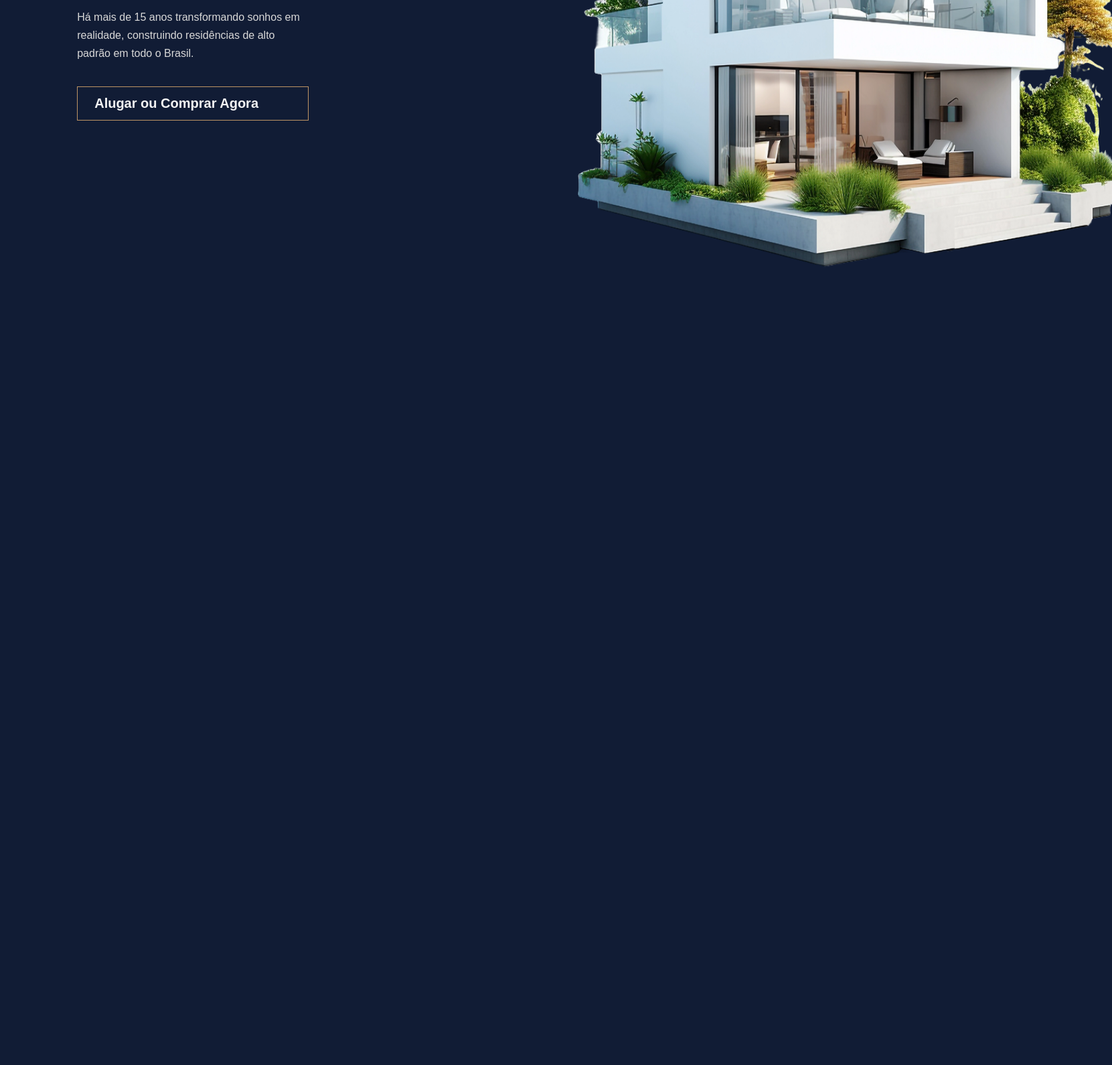
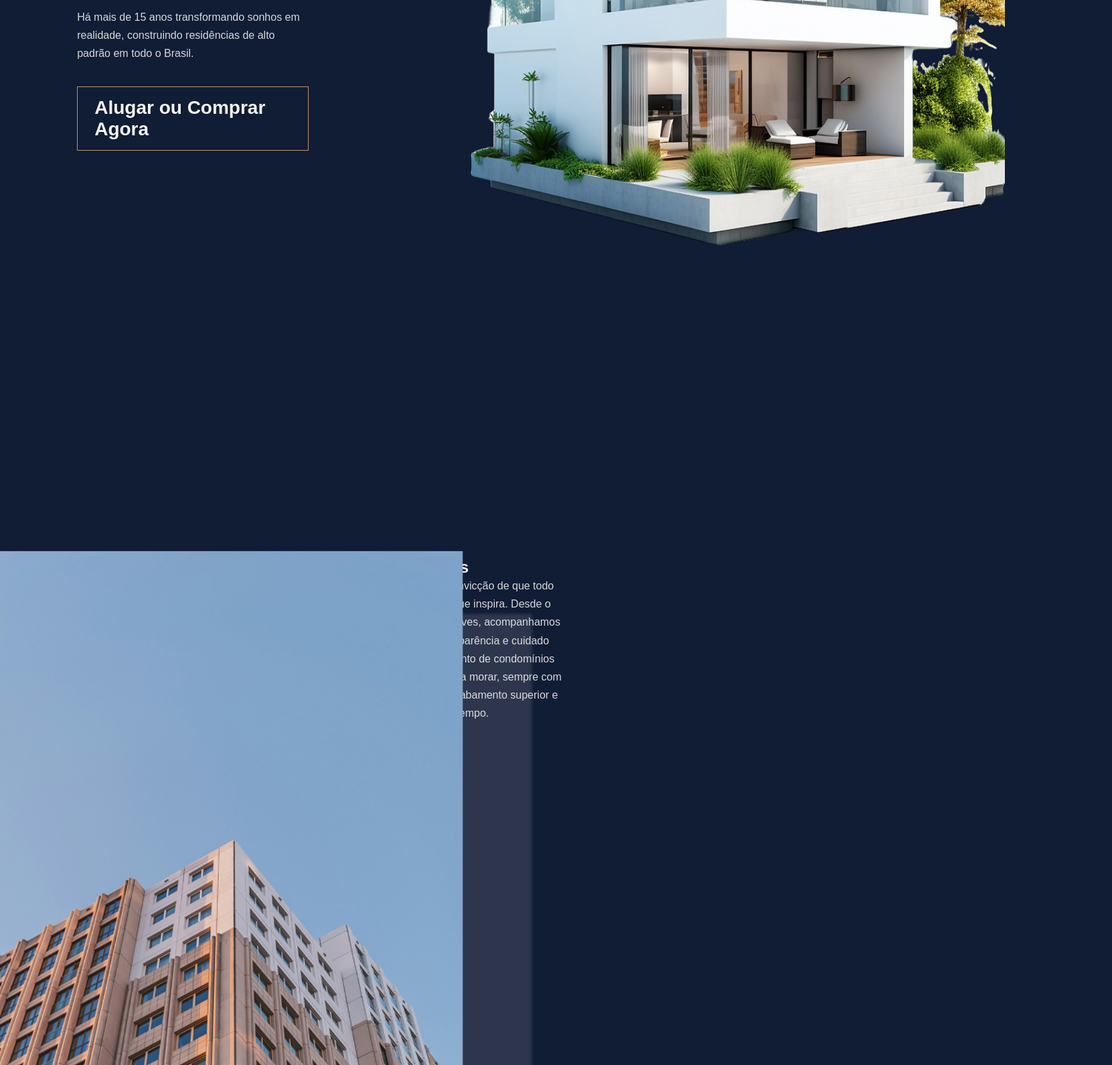
Before and after one commit to sophyaeva/AuroraConstrutora, a plain HTML site: page index.html in a window 1280 px wide. Shown: the part 427-2017 px from the top of the page at 67% size, 1661 px wide, since content can reach past the window. Before the commit the page ends 1260 px from the top, so only its background shows below. Drawn offline with Linux system fonts and the light colour scheme.

Commit message:
Arrumi a imagem

```diff
--- a/index.html
+++ b/index.html
@@ -37,6 +37,17 @@
             </section>
 
 
+            <section class="sobre" id="sobre">
+                <div class="sobre-conteudo">
+                    <div class="texto-2">
+                        <h2>Sobre Nós</h2>
+                        <p>A Aurora Construtora nasceu da convicção de que todo brasileiro merece viver em um lar que inspira. Desde o primeiro tijolo até a entrega das chaves, acompanhamos cada etapa com rigor técnico, transparência e cuidado humano.
+                         Atuamos no desenvolvimento de condomínios residenciais e unidades prontas para morar, sempre com foco em localização privilegiada, acabamento superior e valorização do imóvel ao longo do tempo.</p>
+                    </div>
+                    <img src="img/unsplash_5QwcfSLEjBQ.png" alt="Imagem sobre a empresa">
+                </div>
+
+
 
 
 
--- a/style.css
+++ b/style.css
@@ -87,7 +87,7 @@ header {
 
 .home-conteudo {
     display: flex;
-    gap: 25rem;
+    gap: 15rem;
     justify-content: space-between;
 
 }
@@ -122,11 +122,11 @@ header {
 
 .botão {
     display: inline-block;
-    padding: 13px 25px;
+    padding: 15px 25px;
     border: 1px solid var(--dourado);
     color: var(--claro);
     text-decoration: none;
-    font-size: 20px;
+    font-size: 28px;
     font-weight: 600;
     transition: 0.3s;
 
@@ -141,7 +141,7 @@ header {
 img{
     width: 50rem;
     height: 65rem;
-    transform: translateY(-25%);
+    transform: translateY(-28%);
 
 }
 
@@ -149,3 +149,42 @@ img{
     display: flex;
     flex-direction: column;
 }
+
+.texto-2{
+    display: flex;
+    flex-direction: column;
+    align-items: center;
+    justify-content: center;
+}
+
+.texto-2 h1{
+    font-size: 60px;
+    line-height: 1.05;
+    font-weight: 750;
+    letter-spacing: -1px;
+    margin-bottom: 30px;
+
+}
+
+.texto-2 h1 span{
+    color: var(--dourado);
+
+}
+
+.texto-2 p{
+    max-width: 410px;
+    color: var(--texto);
+    font-size: 16px;
+    line-height: 1.7;
+    margin-bottom: 35px;
+
+}
+
+.
+
+.texto-2 img{
+    width: 50rem;
+    height: 65rem;
+    transform: translateY(-28%);
+
+}
```
